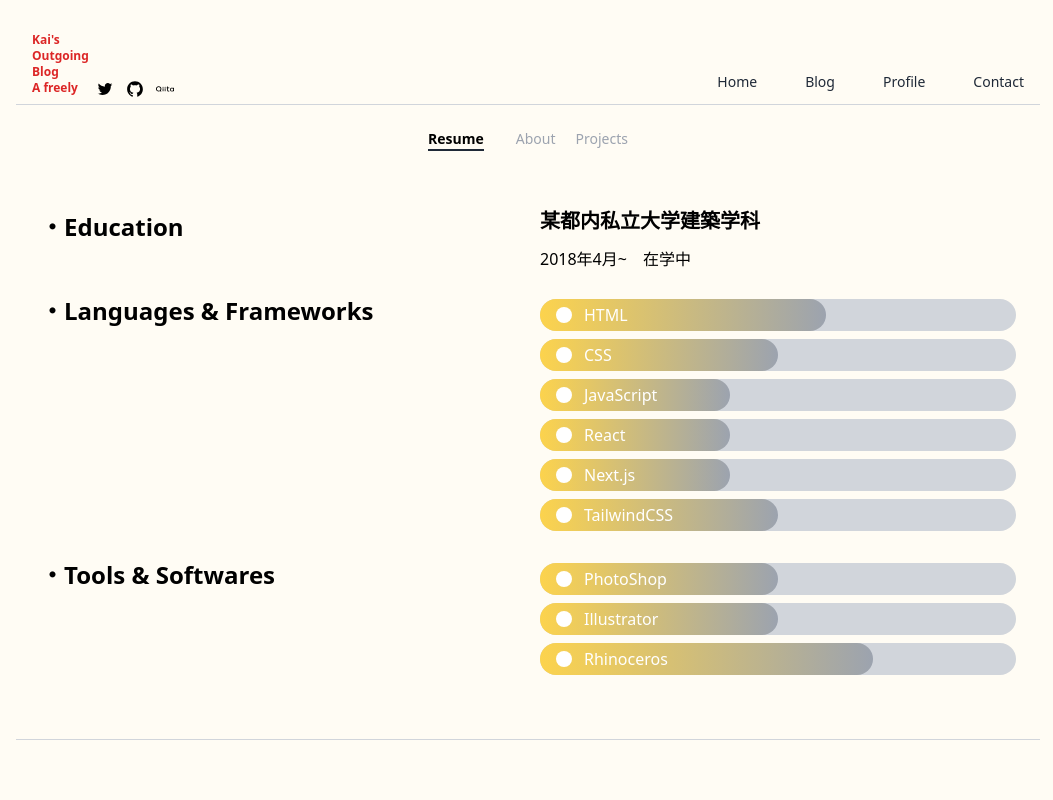
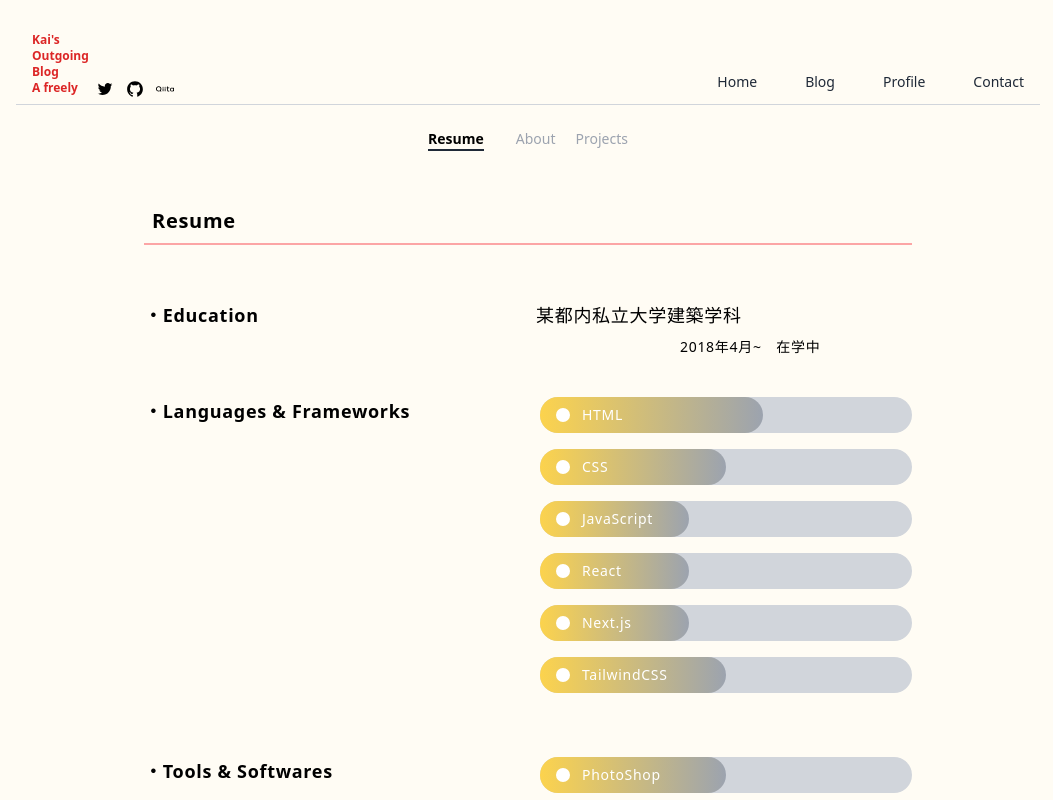
Before and after one commit to nasuka7/My_portfolio_and_blog, a Next.js app: page /resume in a window 1280 px wide. Shown: the top 800 px of the page, without its empty margins (112-1165 px from the left). Built offline with nearby package versions, Linux system fonts and the light colour scheme; what @tailwindcss/typography would draw is missing.

Commit message:
Refactor some contents

```diff
--- a/src/components/SkillBar.tsx
+++ b/src/components/SkillBar.tsx
@@ -7,7 +7,7 @@ const SkillBar: FunctionComponent<{ data: Skill }> = ({
   const bar_width = `${level}`;
 
   return (
-    <div className="my-2 text-white bg-gray-300 dark:bg-dark-200 rounded-full">
+    <div className="my-4 text-white bg-gray-300 dark:bg-dark-200 rounded-full">
       <div
         className="px-4 py-1 flex items-center rounded-full bg-gradient-to-r from-yellow-300 to-gray-400"
         style={{ width: bar_width }}
--- a/src/data.ts
+++ b/src/data.ts
@@ -84,23 +84,22 @@ export const tools: Skill[] = [
 export const projects: IProject[] = [
   {
     id: 1,
-    name: "Twitter Clone",
-    description: "Twitterのクローンです。",
-    image_path: "/images/tt.jpg",
+    name: "Demo App",
+    description: "DemoApp1です",
+    image_path: "/demo_image.JPG",
     deployed_url: "",
     github_url: "",
-    category: ["react"],
+    category: ["React"],
     key_techs: ["React"],
   },
   {
     id: 2,
-    name: "Photo Search App",
-    description: "写真の検索サイトです",
-    image_path: "/images/tt.jpg",
+    name: "Demo App2",
+    description: "DemoApp2です",
+    image_path: "/demo_image.JPG",
     deployed_url: "",
     github_url: "",
-    category: ["java"],
-    key_techs: ["Java"],
+    category: ["Javascript"],
+    key_techs: ["Javascript"],
   },
-
 ]
--- /dev/null
+++ b/src/pages/api/preview.js
@@ -0,0 +1,24 @@
+import fetch from 'node-fetch';
+
+export default async (req, res) => {
+  if (!req.query.slug) {
+    return res.status(404).end();
+  }
+  const content = await fetch(
+    `https://nazca.microcms.io/api/v1/blogs/${req.query.slug}?fields=id&draftKey=${req.query.draftKey}`,
+    { headers: { 'X-API-KEY': process.env.API_KEY || '' } }
+  )
+    .then((res) => res.json())
+    .catch((error) => null);
+
+  if (!content) {
+    return res.status(401).json({ message: 'Invalid slug' });
+  }
+
+  res.setPreviewData({
+    slug: content.id,
+    draftKey: req.query.draftKey,
+  });
+  res.writeHead(307, { Location: `/${content.id}` });
+  res.end('Preview mode enabled');
+};
--- a/src/pages/profile.tsx
+++ b/src/pages/profile.tsx
@@ -8,14 +8,14 @@ const Profile = () => {
     <div>
       <Navbar />
       <div className="md:max-w-3xl sm:max-w-md text-sm tracking-wider leading-loose mx-auto mt-12">
-        <h2 className="text-xl font-bold mb-12 border-b-2 border-red-300 p-2">
+        <p className="text-xl font-bold mb-12 border-b-2 border-red-300 p-2">
           Profile
-        </h2>
+        </p>
 
         <h3 className="font-bold mb-5">・Introduction</h3>
         <p>
           　都内の大学に通う建築学生。今年1月より本格的にフロントエンドの学習をはじめた。今後は、大学4年次を休学し、2023年度でのWeb系企業への就職を目指している。
-          現在はReactの勉強に力を入れており、近い目標として,中長期のインターンシップに参加することを設定している。
+          現在はReactの勉強に力を入れており、近い目標として,短中期のインターンシップに参加することを設定している。
         </p>
         <p>
           　学習している技術としてはモダンフロントエンドが多く、最近はReactとTailwind CSSを使用した開発物の作成をしている。このポートフォリオもこの2つを使用している。
--- a/src/pages/resume.tsx
+++ b/src/pages/resume.tsx
@@ -4,32 +4,37 @@ import { languages, tools } from '../data';
 
 const resume = () => {
   return (
-    <div className="px-6">
+    <div>
       <Navbar />
-      <div className="grid gap-6 md:grid-cols-2 mt-12">
+      <div className="md:max-w-3xl sm:max-w-md text-sm tracking-wider leading-loose mx-auto mt-12">
+        <p className="text-xl font-bold mb-12 border-b-2 border-red-300 p-2">
+          Resume
+        </p>
+        <div className="grid gap-4 md:grid-cols-2 mt-12">
           <div>
-          <h5 className="my-3 text-2xl font-bold">・Education</h5>
+            <h5 className="mt-2 mb-4 text-lg font-bold">・Education</h5>
           </div>
           <div>
-          <h5 className="my-2 text-xl font-bold">某都内私立大学建築学科</h5>
-          <p className="my-3">2018年4月~　在学中</p>
+            <h5 className="my-2 text-lg">某都内私立大学建築学科</h5>
+            <p className="my-2 text-sm ml-36">2018年4月~　在学中</p>
           </div>
         </div>
 
         <div className="grid gap-6 md:grid-cols-2">
-        <h5 className="my-3 text-2xl font-bold">・Languages & Frameworks</h5>
-        <div className="my-2">
+          <h5 className="mt-8 mb-3 text-lg font-bold">・Languages & Frameworks</h5>
+          <div className="my-4">
             {languages.map((Language) => (
               <Bar data={Language} key={Language.name} />
             ))}
           </div>
         </div>
         <div className="grid gap-6 md:grid-cols-2">
-        <h5 className="my-3 text-2xl font-bold">・Tools & Softwares</h5>
-        <div className="my-2">
+          <h5 className="mt-8 mb-3 text-lg font-bold">・Tools & Softwares</h5>
+          <div className="my-4">
             {tools.map((tool) => (
               <Bar data={tool} key={tool.name} />
             ))}
+          </div>
         </div>
       </div>
     </div>
```
Also changed, not shown: src/styles/globals.css (line endings or trailing spaces), 1 other file (tests, documents, lock files or other folders). Lines whose indentation alone changed are shown as unchanged.
